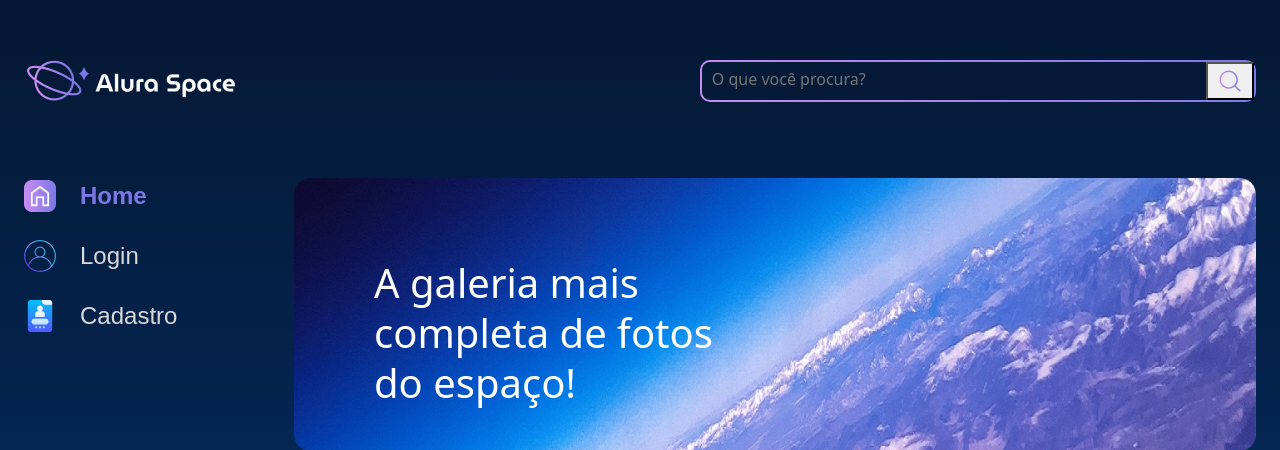
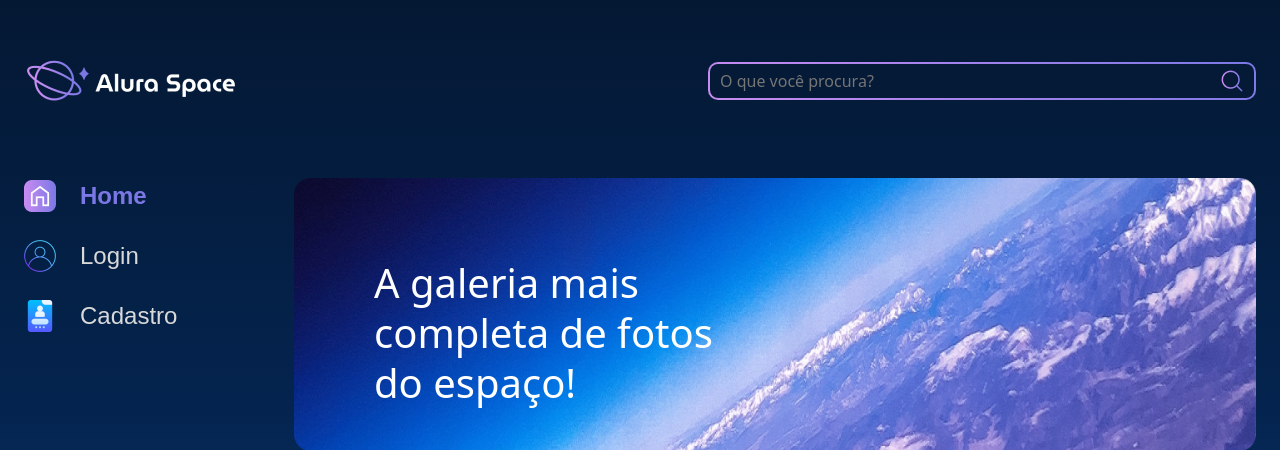
Before and after one commit to csdamo/django_alura_space, a Django app: page /filtro_tags/1 in a window 1280 px wide. Shown: the top 450 px of the page. Run offline with Django 4.2, Linux system fonts and the light colour scheme; data that the repository does not hold is empty.

Commit message:
fix search button background

```diff
--- a/galeria/views.py
+++ b/galeria/views.py
@@ -29,7 +29,7 @@ def buscar (request):
         messages.error(request, 'Usuário não logado')
         return redirect('login')
 
-    termo_pesquisa = None
+    termo_pesquisa = ''
     if request.GET.get('buscar'):
         termo_pesquisa = request.GET.get('buscar')
     fotografias = Fotografia.objects.order_by('-data_fotografia').filter(publicada=True).filter(nome__icontains=termo_pesquisa)
--- a/static/styles/style.css
+++ b/static/styles/style.css
@@ -115,6 +115,11 @@ table {
     cursor: pointer;
     width: 2rem;
     height: 2rem;
+}
+
+.busca__botao {
+    background-color: transparent;
+    border: none;
 }
 
 .cartoes {
--- a/templates/partials/_header.html
+++ b/templates/partials/_header.html
@@ -7,14 +7,14 @@
         <p id="messages">{{message}}</p>
     </div>
     {% endfor %}
-    <div class="cabecalho__busca">
-        <div class="busca__fundo">
-            <form action="{% url 'buscar' %}">
+    <form action="{% url 'buscar' %}">
+        <div class="cabecalho__busca">
+            <div class="busca__fundo">
                 <input class="busca__input" type="text" name="buscar" placeholder="O que você procura?">
-                <button type="submit">
+                <button type="submit" class="busca__botao">
                     <img class="busca__icone" src="{% static '/assets/ícones/1x/search.png' %}" alt="ícone de search">
                 </button>
-            </form>
+            </div>
         </div>
-    </div>
+    </form>
 </header>
```
